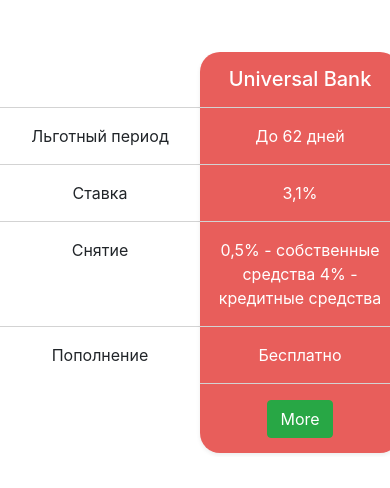
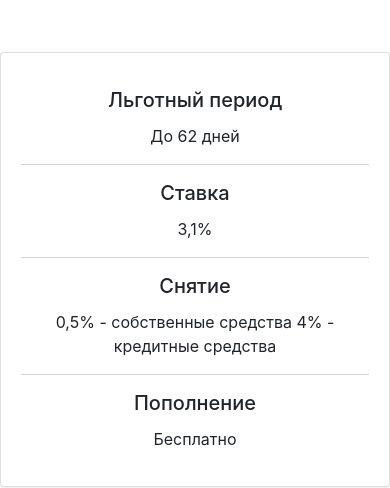
Before and after one commit to Alex-La/components, a React (Create React App) app: page / in a window 390 px wide. Shown: the part 619-1107 px from the top of the page. Before the commit the page ends 1076 px from the top, so only its background shows below. Built offline with nearby package versions, Linux system fonts and the light colour scheme.

Commit message:
SubscriptionPlan fixes

```diff
--- a/src/components/SubscriptionPlan.tsx
+++ b/src/components/SubscriptionPlan.tsx
@@ -1,7 +1,7 @@
 import React, { Component, Fragment } from "react";
 import Plan from "../classes/Plan";
 import Feature from "../classes/Feature";
-import { Card, Container, Row, Button } from "react-bootstrap";
+import { Card, Container, Row, Button, Col } from "react-bootstrap";
 import "../styles/SubscriptionPlan.css";
 
 interface Props {
@@ -57,7 +57,8 @@
 
   featureColumn() {
     return (
-      <Card className="sp-card scrolling-item">
+      <Col sm={3}>
+        <Card className="sp-card">
           <Card.Body className="card-body">
             <Card.Title
               style={{ height: this.state.height[0] }}
@@ -78,11 +79,13 @@
             ))}
           </Card.Body>
         </Card>
+      </Col>
     );
   }
 
   planColumn(plan: Plan, index: number) {
     return (
+      <Col sm={3}>
         <Card
           style={{ cursor: plan.onSelect && "pointer" }}
           onClick={(e) => plan.onSelect && plan.onSelect(e)}
@@ -90,7 +93,7 @@
           text={index === 0 ? "white" : undefined}
           className={`${
             index === 0 ? "shadow-sm mb-1 rounded-1 sp-card-focus" : "sp-card"
-        } ${index === 2 && "sp-card-d"} scrolling-item`}
+          } `}
         >
           <Card.Body className="card-body">
             <Card.Title
@@ -127,15 +130,36 @@
             )}
           </Card.Body>
         </Card>
+      </Col>
+    );
+  }
+
+  mobileVersion() {
+    return (
+      <Card className="mob-cd shadow-sm mb-1 rounded-1">
+        <Card.Body>
+          <Card.Title>{this.props.features[0].name}</Card.Title>
+          <Card.Text>{this.props.plans[0].values[0]}</Card.Text>
+          {this.props.features.slice(1).map((fet, i) => (
+            <Fragment key={i}>
+              <hr className="divider" />
+              <Card.Title>{fet.name}</Card.Title>
+              <Card.Text>{this.props.plans[0]?.values[i + 1]}</Card.Text>
+            </Fragment>
+          ))}
+        </Card.Body>
+      </Card>
     );
   }
 
   render() {
     return (
       <Container className="block-cont d-flex justify-content-center">
-        <Row className="scrolling-wrapper">
-          {this.featureColumn()}
-          {this.props.plans.map((plan, index) => this.planColumn(plan, index))}
+        <Row>
+          {window.innerWidth > 650 && this.featureColumn()}
+          {window.innerWidth > 650 &&
+            this.props.plans.map((plan, index) => this.planColumn(plan, index))}
+          {window.innerWidth <= 650 && this.mobileVersion()}
         </Row>
       </Container>
     );
--- a/src/styles/SubscriptionPlan.css
+++ b/src/styles/SubscriptionPlan.css
@@ -41,3 +41,7 @@
   width: 200px;
   flex: 0 0 auto;
 }
+
+.mob-cd {
+  padding: 20px;
+}
```
Lines whose indentation alone changed are shown as unchanged.
